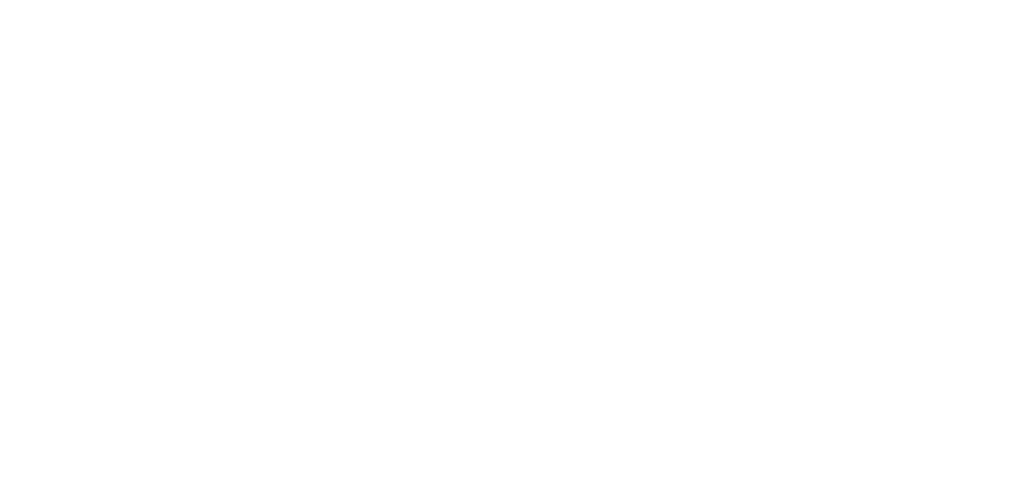
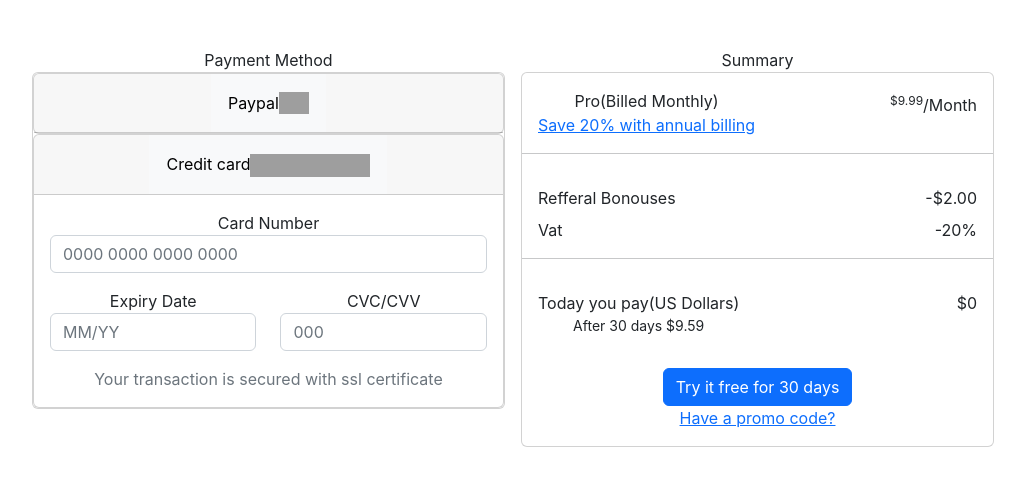
Before and after one commit to Hiteshpatel10/yoga, a React (Create React App) app: page /payment-details/1/1/1 in a window 1280 px wide. Before the commit this address had no page. Shown: the top 486 px of the page, without its empty margins (127-1152 px from the left). Built offline with nearby package versions, Linux system fonts and the light colour scheme; grey boxes are pictures that could not be loaded.

Commit message:
payment setup

```diff
--- a/package.json
+++ b/package.json
@@ -11,6 +11,7 @@
     "react": "^18.2.0",
     "react-bootstrap": "^2.7.0",
     "react-dom": "^18.2.0",
+    "react-js-dialog-box": "^1.1.6",
     "react-router-dom": "^6.4.5",
     "react-scripts": "5.0.1",
     "web-vitals": "^2.1.4"
--- a/src/App.js
+++ b/src/App.js
@@ -3,6 +3,7 @@ import Home from './pages/Home';
 import UserDetailsFormPage from './pages/UserDetailsFormPage';
 import UserSubscription from './pages/UserSubscription';
 import ClientDetailsPage from './pages/ClientDetailsPage'
+import PaymentPage from './components/PaymentPage';
 
 import {
   BrowserRouter,
@@ -11,14 +12,16 @@ import {
 } from 'react-router-dom';
 
 function App() {
+
   return (
     <div className="App">
       <BrowserRouter>
       <Routes>
         <Route path="/" element={<Home />} />
         <Route path="/add-customer" element={<UserDetailsFormPage />} />
-        <Route path="/user-subscription" element={<UserSubscription />} />
+        <Route path="/user-subscription/:id" element={<UserSubscription />} />
         <Route path="/client-details/:id" element={<ClientDetailsPage />} />
+        <Route path="/payment-details/:id/:fee/:batch" element={<PaymentPage />} />
       </Routes>
     </BrowserRouter>
     </div>
--- a/src/components/CustomerData.jsx
+++ b/src/components/CustomerData.jsx
@@ -30,7 +30,7 @@ function CustomerData(props) {
             {data.date_of_birth}
         </div>
         <div className="col-sm text-info">
-            <CustomerSubscription data={subscription} keys={data.id}/>
+            <CustomerSubscription id={data.id} data={subscription} keys={data.id}/>
         </div>
     </div>
 </div>
--- a/src/components/CustomerSubscription.jsx
+++ b/src/components/CustomerSubscription.jsx
@@ -1,12 +1,12 @@
 import React from 'react'
 import { useNavigate } from 'react-router-dom';
 
-function CustomerSubscription({data}) {
+function CustomerSubscription({id, data}) {
 
   let navigate = useNavigate();
 
   function handleClick() {
-    navigate('/user-subscription');
+    navigate('/user-subscription/' + id);
   };
 
     {console.log(data)}
--- /dev/null
+++ b/src/components/PaymentPage.jsx
@@ -0,0 +1,228 @@
+import React from "react";
+import { useParams } from "react-router-dom";
+import { Navigate, useNavigate } from "react-router-dom";
+import { useEffect, useState } from "react";
+import supabase from "../config/SupabaseClient";
+
+function PaymentPage() {
+	let navigate = useNavigate();
+    const params = useParams();
+    const [formError, setFormError] = useState(null);
+
+    console.log(params);
+
+	const handlePayment = async () => {
+
+        const { data, error } = await supabase.from("subscription").upsert([
+			{
+				id: params.id,
+				is_enrolled: true,
+				batch: params.batch,
+				fee: params.fee,
+			},
+		]);
+
+		if (error) {
+			console.log(error);
+			setFormError(error.message);
+		}
+
+        navigate(-1);
+    }
+
+	return (
+		<div class="container d-flex justify-content-center mt-5 mb-5">
+			<div class="row g-3">
+				<div class="col-md-6">
+					<span>Payment Method</span>
+					<div class="card">
+						<div class="accordion" id="accordionExample">
+							<div class="card">
+								<div class="card-header p-0" id="headingTwo">
+									<h2 class="mb-0">
+										<button
+											class="btn btn-light btn-block text-left collapsed p-3 rounded-0 border-bottom-custom"
+											type="button"
+											data-toggle="collapse"
+											data-target="#collapseTwo"
+											aria-expanded="false"
+											aria-controls="collapseTwo">
+											<div class="d-flex align-items-center justify-content-between">
+												<span>Paypal</span>
+												<img src="https://i.imgur.com/7kQEsHU.png" width="30" />
+											</div>
+										</button>
+									</h2>
+								</div>
+								<div
+									id="collapseTwo"
+									class="collapse"
+									aria-labelledby="headingTwo"
+									data-parent="#accordionExample">
+									<div class="card-body">
+										<input
+											type="text"
+											class="form-control"
+											placeholder="Paypal email"
+										/>
+									</div>
+								</div>
+							</div>
+
+							<div class="card">
+								<div class="card-header p-0">
+									<h2 class="mb-0">
+										<button
+											class="btn btn-light btn-block text-left p-3 rounded-0"
+											data-toggle="collapse"
+											data-target="#collapseOne"
+											aria-expanded="true"
+											aria-controls="collapseOne">
+											<div class="d-flex align-items-center justify-content-between">
+												<span>Credit card</span>
+												<div class="icons">
+													<img
+														src="https://i.imgur.com/2ISgYja.png"
+														width="30"
+													/>
+													<img
+														src="https://i.imgur.com/W1vtnOV.png"
+														width="30"
+													/>
+													<img
+														src="https://i.imgur.com/35tC99g.png"
+														width="30"
+													/>
+													<img
+														src="https://i.imgur.com/2ISgYja.png"
+														width="30"
+													/>
+												</div>
+											</div>
+										</button>
+									</h2>
+								</div>
+
+								<div
+									id="collapseOne"
+									class="collapse show"
+									aria-labelledby="headingOne"
+									data-parent="#accordionExample">
+									<div class="card-body payment-card-body">
+										<span class="font-weight-normal card-text">
+											Card Number
+										</span>
+										<div class="input">
+											<i class="fa fa-credit-card"></i>
+											<input
+												type="text"
+												class="form-control"
+												placeholder="0000 0000 0000 0000"
+											/>
+										</div>
+
+										<div class="row mt-3 mb-3">
+											<div class="col-md-6">
+												<span class="font-weight-normal card-text">
+													Expiry Date
+												</span>
+												<div class="input">
+													<i class="fa fa-calendar"></i>
+													<input
+														type="text"
+														class="form-control"
+														placeholder="MM/YY"
+													/>
+												</div>
+											</div>
+
+											<div class="col-md-6">
+												<span class="font-weight-normal card-text">
+													CVC/CVV
+												</span>
+												<div class="input">
+													<i class="fa fa-lock"></i>
+													<input
+														type="text"
+														class="form-control"
+														placeholder="000"
+													/>
+												</div>
+											</div>
+										</div>
+
+										<span class="text-muted certificate-text">
+											<i class="fa fa-lock"></i> Your transaction is secured
+											with ssl certificate
+										</span>
+									</div>
+								</div>
+							</div>
+						</div>
+					</div>
+				</div>
+
+				<div class="col-md-6">
+					<span>Summary</span>
+
+					<div class="card">
+						<div class="d-flex justify-content-between p-3">
+							<div class="d-flex flex-column">
+								<span>
+									Pro(Billed Monthly) <i class="fa fa-caret-down"></i>
+								</span>
+								<a href="#" class="billing">
+									Save 20% with annual billing
+								</a>
+							</div>
+
+							<div class="mt-1">
+								<sup class="super-price">$9.99</sup>
+								<span class="super-month">/Month</span>
+							</div>
+						</div>
+
+						<hr class="mt-0 line" />
+
+						<div class="p-3">
+							<div class="d-flex justify-content-between mb-2">
+								<span>Refferal Bonouses</span>
+								<span>-$2.00</span>
+							</div>
+
+							<div class="d-flex justify-content-between">
+								<span>
+									Vat <i class="fa fa-clock-o"></i>
+								</span>
+								<span>-20%</span>
+							</div>
+						</div>
+
+						<hr class="mt-0 line" />
+
+						<div class="p-3 d-flex justify-content-between">
+							<div class="d-flex flex-column">
+								<span>Today you pay(US Dollars)</span>
+								<small>After 30 days $9.59</small>
+							</div>
+							<span>$0</span>
+						</div>
+
+						<div class="p-3">
+							<button
+								class="btn btn-primary btn-block free-button"
+								onClick={handlePayment}>
+								Try it free for 30 days
+							</button>
+							<div class="text-center">
+								<a href="#">Have a promo code?</a>
+							</div>
+						</div>
+					</div>
+				</div>
+			</div>
+		</div>
+	);
+}
+
+export default PaymentPage;
--- /dev/null
+++ b/src/components/SubscriptionDialogBox.jsx
@@ -0,0 +1,46 @@
+import React from "react";
+import { ReactDialogBox } from "react-js-dialog-box";
+import "react-js-dialog-box/dist/index.css";
+import { useNavigate } from 'react-router-dom';
+
+function SubscriptionDialogBox({ visibilityHandler, id }) {
+    let navigate = useNavigate();
+
+    function handleLater(){
+        navigate('/')
+    }
+
+    function handleEnroll(){
+        navigate('/user-subscription/' + id)
+    }
+
+	return (
+		<div className="container">
+			<ReactDialogBox
+				closeBox={visibilityHandler}
+				modalWidth="40%"
+				headerBackgroundColor="DodgerBlue"
+				headerTextColor="white"
+				headerHeight="65"
+				closeButtonColor="white"
+				bodyBackgroundColor="white"
+				bodyTextColor="black"
+				bodyHeight="200px"
+				headerText="Enroll in Yoga Class">
+				<div>
+					<h3 className="p-2 text-info">Click enroll to enroll in the yoga class</h3>
+                    <div class="row p-2">
+						<div class="col text-dark">
+                        <button className='btn btn-danger' onClick={handleLater}>Later</button>
+                        </div>
+						<div class="col-sm text-muted">
+                        <button className='btn btn-primary' onClick={handleEnroll}>Enroll</button>
+						</div>
+					</div>
+				</div>
+			</ReactDialogBox>
+		</div>
+	);
+}
+
+export default SubscriptionDialogBox;
--- a/src/pages/ClientDetailsPage.jsx
+++ b/src/pages/ClientDetailsPage.jsx
@@ -5,6 +5,7 @@ import { useParams } from "react-router-dom";
 import { useNavigate } from "react-router-dom";
 
 function ClientDetailsPage() {
+
 	const params = useParams();
 	const [fetchError, setFetchError] = useState(null);
 	const [data, setData] = useState(null);
@@ -12,7 +13,7 @@ function ClientDetailsPage() {
 	let navigate = useNavigate();
 
 	function navigateToSubscription() {
-		navigate("/user-subscription");
+		navigate("/user-subscription/" + params.id);
 	}
 
 	useEffect(() => {
@@ -24,7 +25,6 @@ function ClientDetailsPage() {
 
 			if (error) {
 				setFetchError("Error 404");
-				console.log(error);
 				setData(null);
 				setIsLoading(false);
 			}
@@ -37,8 +37,6 @@ function ClientDetailsPage() {
 		};
 		fetchData();
 	}, []);
-
-	console.log(data);
 
 	return (
 		<div className="container-fluid card shadow-sm w-25 py-2 mt-5 mb-2 mx-auto">
--- a/src/pages/Home.jsx
+++ b/src/pages/Home.jsx
@@ -23,7 +23,6 @@ function Home() {
 
             if(error){
                 setFetchError("Error 404")
-                console.log(error);
                 setData(null)
             }
 
```
Also changed, not shown: src/pages/UserDetailsFormPage.jsx (+35 -15 lines), src/pages/UserSubscription.jsx (+32 -30 lines), 1 other file (tests, documents, lock files or other folders).
